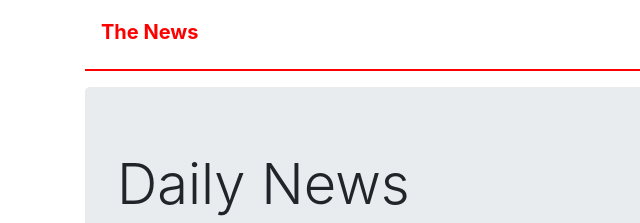
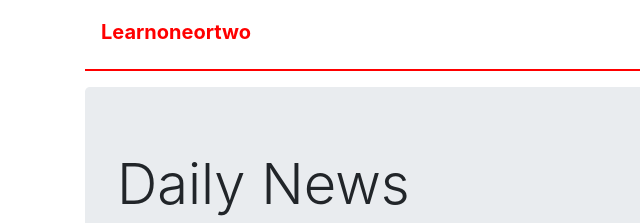
Before and after one commit to Brainnyboy/NewsWeb, a plain HTML site: page index.html in a window 1280 px wide. Shown: the top 223 px of the page, 0-640 px from the left. Drawn offline with nearby package versions, Linux system fonts and the light colour scheme.

Commit message:
version one

```diff
--- a/index.html
+++ b/index.html
@@ -14,7 +14,7 @@
 <body>
     <div class="container">
         <nav class="navbar navbar-expand-md navbar-light">
-            <a class="navbar-brand">The News</a>
+            <a class="navbar-brand">Learnoneortwo</a>
             <button class="navbar-toggler" data-target="#my-nav" data-toggle="collapse" aria-controls="my-nav"
                 aria-expanded="false" aria-label="Toggle navigation">
                 <i class="fas fa-bars"></i>
```
Also changed, not shown: post.html (+1 -1 lines).
